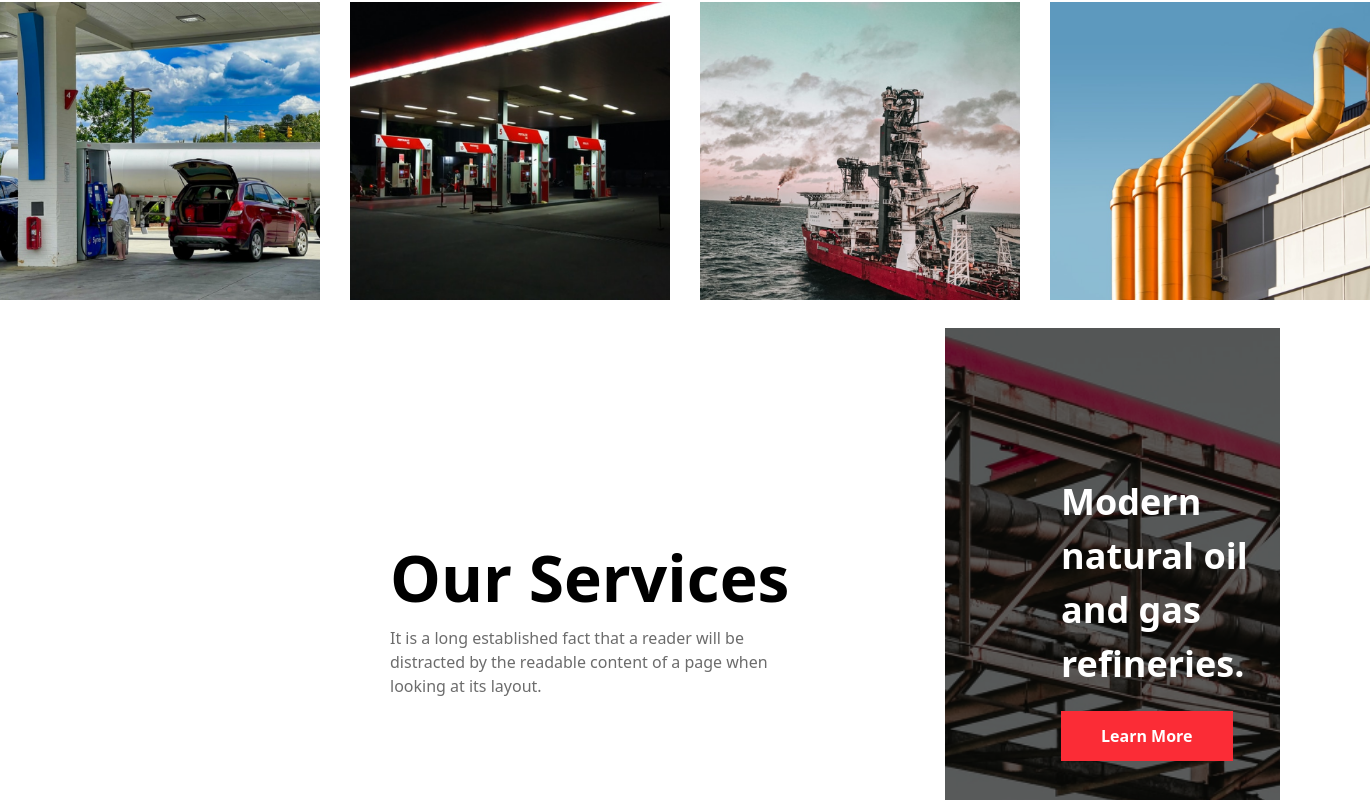
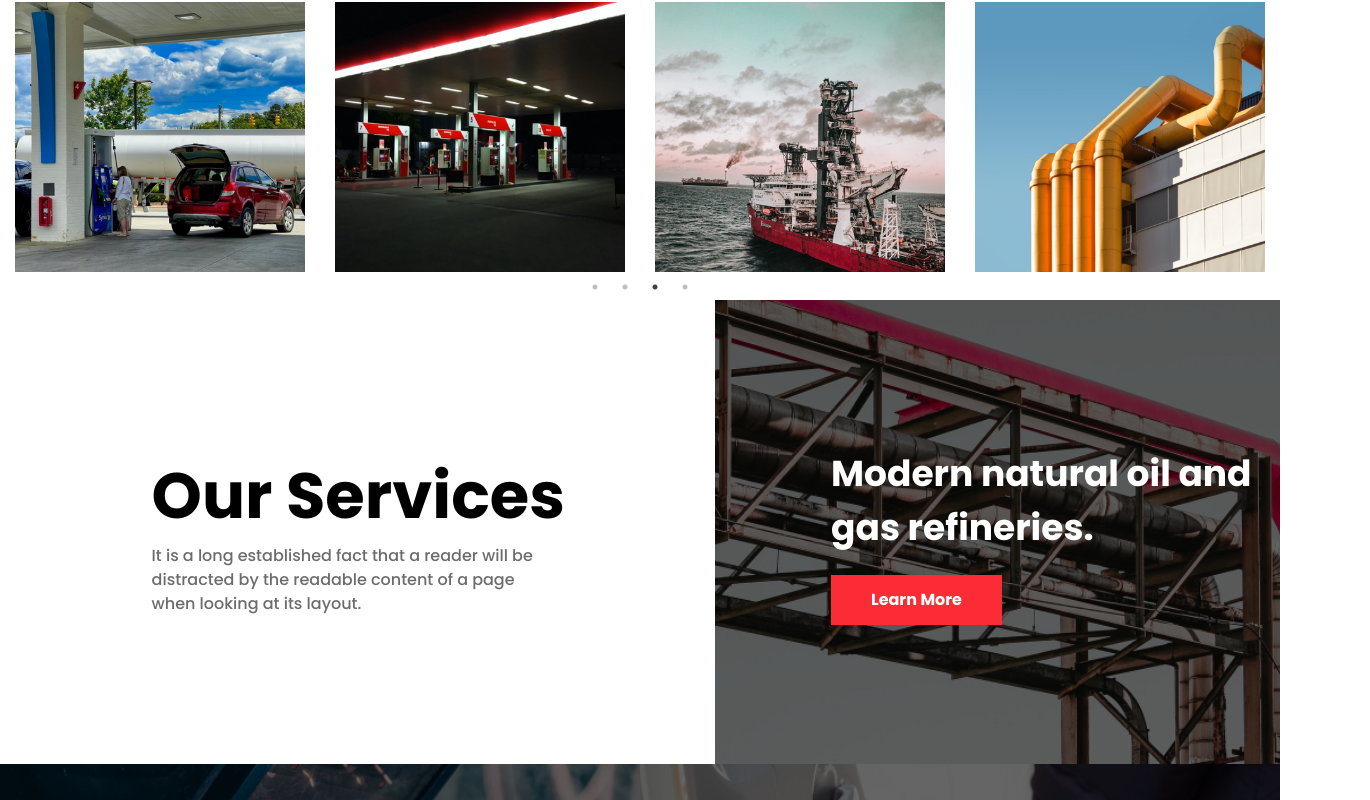
Before and after one commit to habiburrahman63/petroil-project, a React (Vite) app: page / in a window 1280 px wide. Shown: the part 1340-2140 px from the top of the page, 1370 px wide, since content can reach past the window. Built offline with nearby package versions, Linux system fonts and the light colour scheme.

Commit message:
slider gap

```diff
--- a/package.json
+++ b/package.json
@@ -14,6 +14,8 @@
     "react": "^19.1.1",
     "react-dom": "^19.1.1",
     "react-icons": "^5.5.0",
+    "react-slick": "^0.31.0",
+    "slick-carousel": "^1.8.1",
     "tailwindcss": "^4.1.12"
   },
   "devDependencies": {
--- a/src/components/Imagecarosel/Imagecarosel.jsx
+++ b/src/components/Imagecarosel/Imagecarosel.jsx
@@ -1,18 +1,34 @@
-import React from 'react'
-import Flex from '../Layout/Flex'
-
+import React from "react";
+import Flex from "../Layout/Flex";
+import "slick-carousel/slick/slick.css";
+import "slick-carousel/slick/slick-theme.css";
+import Slider from "react-slick";
 
 const Imagecarosel = () => {
+  var settings = {
+    dots: true,
+    infinite: true,
+    autoplay: 500,
+    slidesToShow: 4,
+    slidesToScroll: 2,
+  };
   return (
-    <div >
-      <Flex className="gap-[30px]">
-        <img className='w-[25%]' src="/unsplash_1.png" alt="" />
-        <img className='w-[25%]' src="/unsplash_2.png" alt="" />
-        <img className='w-[25%]' src="/unsplash_3.png" alt="" />
-        <img className='w-[25%]' src="/unsplash_4.png" alt="" />
-      </Flex>
+    <div>
+      {/* <Flex className="gap-[30px]">
+
+      </Flex> */}
+      <Slider {...settings}>
+        <img className="w-[25%] px-[15px]" src="/unsplash_1.png" alt="" />
+        <img className="w-[25%] px-[15px]" src="/unsplash_2.png" alt="" />
+        <img className="w-[25%] px-[15px]" src="/unsplash_3.png" alt="" />
+        <img className="w-[25%] px-[15px]" src="/unsplash_4.png" alt="" />
+        <img className="w-[25%] px-[15px]" src="/unsplash_1.png" alt="" />
+        <img className="w-[25%] px-[15px]" src="/unsplash_2.png" alt="" />
+        <img className="w-[25%] px-[15px]" src="/unsplash_3.png" alt="" />
+        <img className="w-[25%] px-[15px]" src="/unsplash_4.png" alt="" />
+      </Slider>
     </div>
-  )
-}
+  );
+};
 
-export default Imagecarosel
+export default Imagecarosel;
--- a/src/components/Service/Service.jsx
+++ b/src/components/Service/Service.jsx
@@ -4,16 +4,20 @@ import Button from "../Layout/Button";
 
 const Service = () => {
   return (
-    <div className="mt-[28px]">
+    <div className="mt-[28px] font-primary">
       <Flex className="justify-between items-center">
-        <div className="ml-[390px] mr-[150px]">
-          <h1 className="text-[64px] font-bold text-[#000000]">Our Services</h1>
-          <p className="text-[16px] font-medium text-[#6C6C6C] w-[405px]">
-            It is a long established fact that a reader will be distracted by
-            the readable content of a page when looking at its layout.
-          </p>
+        <div className="flex justify-end w-[50%] mr-[150px]">
+          <div>
+            <h1 className="text-[64px] font-bold text-[#000000]">
+              Our Services
+            </h1>
+            <p className="text-[16px] font-medium text-[#6C6C6C] w-[405px]">
+              It is a long established fact that a reader will be distracted by
+              the readable content of a page when looking at its layout.
+            </p>
+          </div>
         </div>
-        <div className="bg-[url(./assets/service.png)] w-[100%] pt-[147px] pb-[139px] relative z-[1] bg-no-repeat bg-center bg-cover">
+        <div className="bg-[url(./assets/service.png)] w-[50%] pt-[147px] pb-[139px] relative z-[1] bg-no-repeat bg-center bg-cover">
           <div className="absolute w-full h-full top-0 left-0  bg-[#000000]/60 z-[-1]"></div>
           <div className="ml-[116px]">
             <p className="text-[36px] font-bold text-[#FFFFFF]">
```
Also changed, not shown: 1 other file (tests, documents, lock files or other folders).
